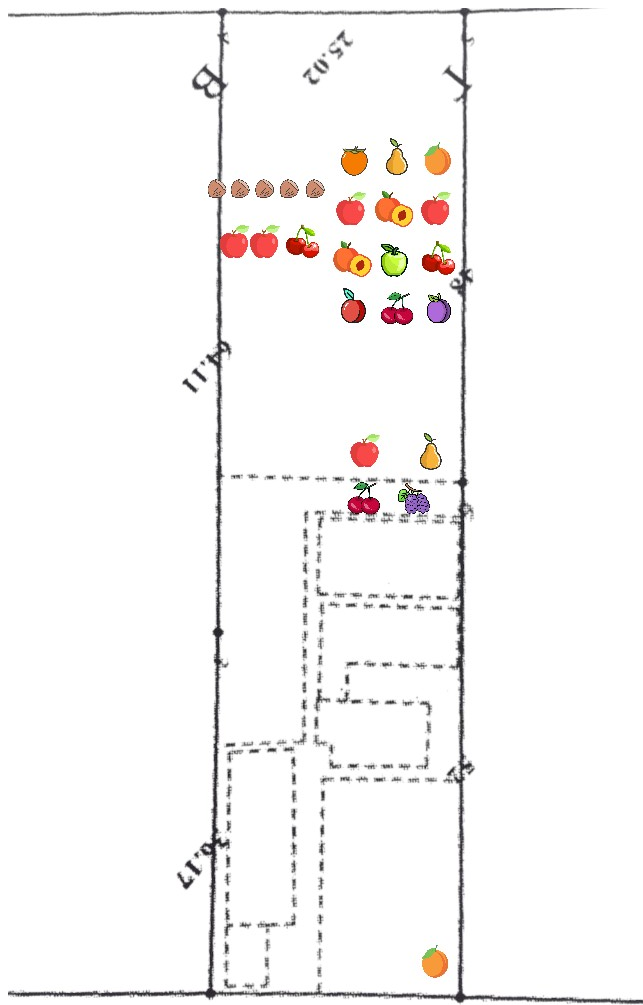
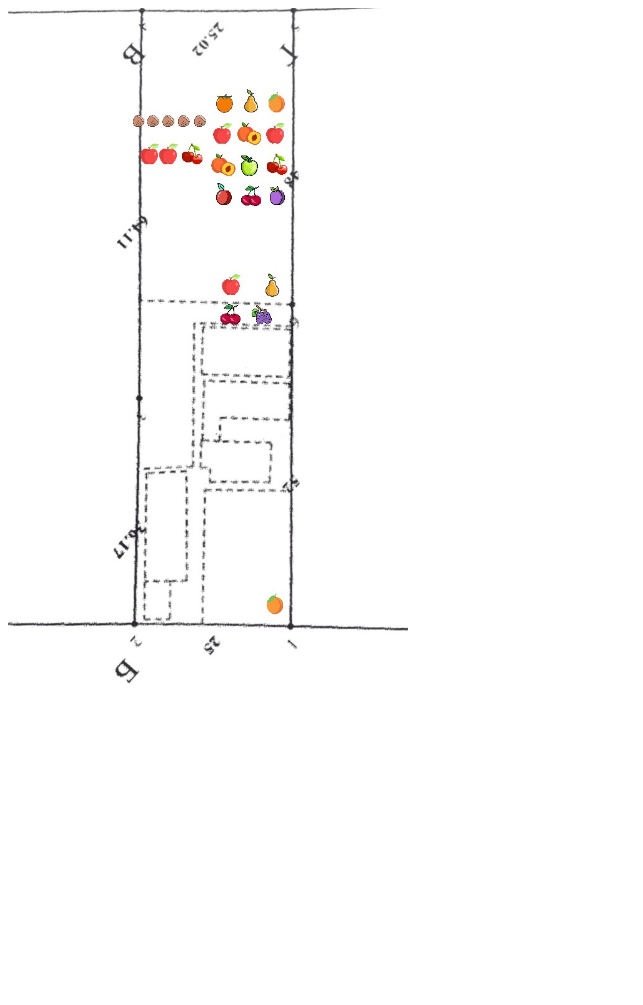
Before and after one commit to AlexeyBezpoyasny/garden-plan, a plain HTML site: page index.html in a window 1280 px wide. Shown: the top 1005 px of the page, without its empty margins (0-643 px from the left). After the commit the page ends 816 px from the top, so only its background shows below. Drawn offline with Linux system fonts and the light colour scheme.

Commit message:
adjusted styles

```diff
--- a/index.html
+++ b/index.html
@@ -6,7 +6,7 @@
 </head>
     <body>
         <div class="wrapper">
-            <img src="img/main.jpg" usemap="#image-map" id="image">
+            <img class="main-img" src="img/main.jpg" usemap="#image-map" id="image">
             <map name="image-map">
                 <area target="" alt="Фундук Трапезундський" title="Фундук Трапезундський" href="#" onclick="showPopup('funduct-trapesundskii'); return false;" coords="207,181,11" shape="circle">
                 <area target="" alt="Фундук Барселонський" title="Фундук Барселонський" href="#" onclick="showPopup('funduct-barselonskii'); return false;" coords="233,181,11" shape="circle">
@@ -270,6 +270,14 @@
         </div>
 
         <style>
+            .wrapper {
+                height: 100vh;
+            }
+
+            .main-img {
+                height: 100%;
+            }
+
             .popup {
                 display: none;
                 position: fixed;
```
